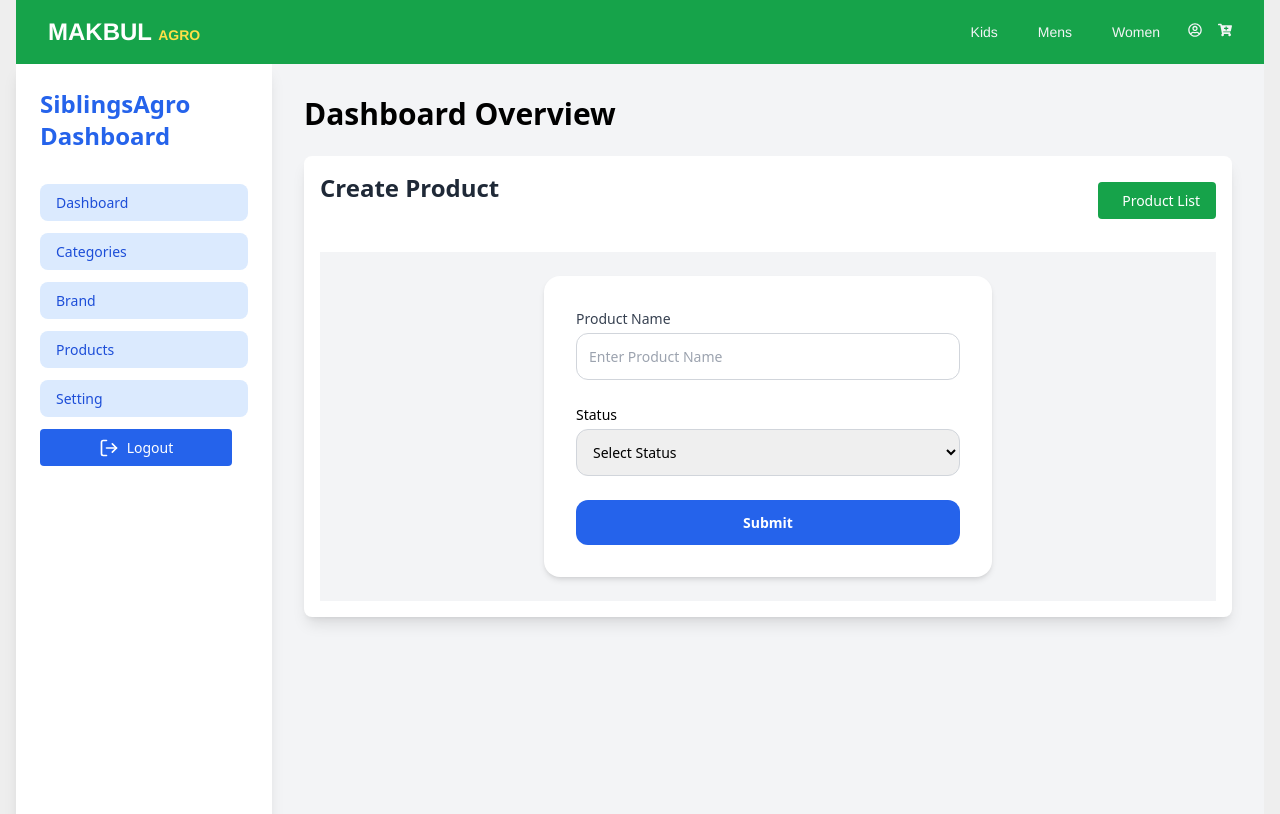
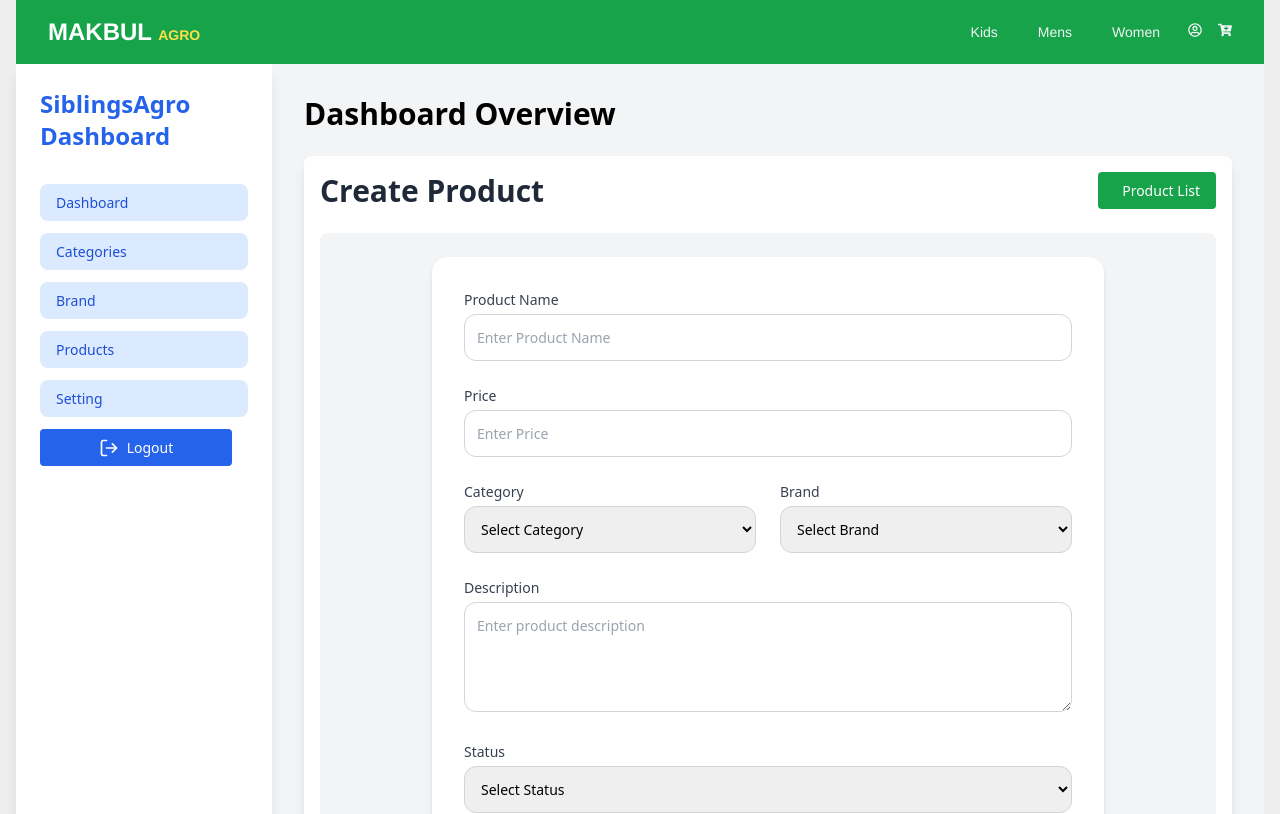
Before and after one commit to makbulhosen5000/lara-react-ecom, a React (Vite) app in the folder frontend/: page /admin/products/create in a window 1280 px wide. Shown: the top 814 px of the page. Built offline with nearby package versions, Linux system fonts and the light colour scheme; no server answers; sample sign-in values are in the browser's storage.

Commit message:
added category and brand in product page

```diff
--- a/frontend/src/components/auth/admin/product/CreateProduct.jsx
+++ b/frontend/src/components/auth/admin/product/CreateProduct.jsx
@@ -6,6 +6,10 @@ import { useForm } from 'react-hook-form';
 import { toast } from 'react-toastify';
 
 function CreateProduct() {
+  // category and brand state
+   const [categories, setCategories] = useState([]);
+   console.log( "all cat:-",categories);
+   const [brands, setBrands] = useState([]);
    const [disable, setDisable] = useState(false);
 
       const navigate = useNavigate();
@@ -46,11 +50,53 @@ function CreateProduct() {
           console.error("Error fetching products:", error);
         }
         };
+       //category fetch function
+      const fetchCategories = async () => {
+        try {
+          const response = await fetch(`${apiUrl}/categories`, {
+            method: 'GET',
+            headers: {
+              'Content-Type': 'application/json',
+              'Accept': 'application/json',
+              'Authorization': `Bearer ${adminToken()}`,
+            },
+          });
+          const result = await response.json();
+          setCategories(result.data);
+        } catch (error) {
+          console.error("Error fetching categories:", error);
+          return [];
+        }
+      };
+      //brand fetch function
+      const fetchBrands = async () => {
+        try {
+          const response = await fetch(`${apiUrl}/brands`, {
+            method: 'GET',
+            headers: {
+              'Content-Type': 'application/json',
+              'Accept': 'application/json',
+              'Authorization': `Bearer ${adminToken()}`,
+            },
+          });
+          const result = await response.json();
+          setBrands(result.data);
+        } catch (error) {
+          console.error("Error fetching brands:", error);
+          return [];
+        }
+      };
+
+      // useEffect to fetch categories on component mount
       useEffect(() => {
         setTimeout(()=>{
           saveProduct();
+          fetchCategories();
+          fetchBrands();
         },1000)
       }, []);
+
+
 
   return (
 
@@ -60,68 +106,148 @@ function CreateProduct() {
           {/* <!-- Main Content --> */}
           <main className="flex-1 p-8">
             <h2 className="text-3xl font-bold mb-6">Dashboard Overview</h2>
-
             {/* <!-- Cards --> */}
-            <div className="max-w-6xl mx-auto  p-4 bg-white shadow-lg rounded-lg">
+            <div className="max-w-6xl mx-auto p-4 bg-white shadow-lg rounded-lg">
               <div className="flex items-center justify-between mb-6">
-                  <h2 className="text-2xl font-bold text-gray-800 mb-6">Create Product</h2>
-                  <Link to="/admin/products" className="inline-flex items-center bg-green-600 text-white px-4 py-2 rounded hover:bg-blue-700 transition">
-                    <i className="fa-solid fa-plus mr-2"></i> Product List
+                <h2 className="text-3xl font-bold text-gray-800">Create Product</h2>
+                <Link
+                  to="/admin/products"
+                  className="inline-flex items-center bg-green-600 text-white px-4 py-2 rounded hover:bg-green-700 transition"
+                >
+                  <i className="fa-solid fa-list mr-2"></i> Product List
                 </Link>
               </div>
-                <div className="overflow-x-auto">
-                  <div className=" bg-gray-100 flex items-center justify-center p-6">
-                    <form onSubmit={handleSubmit(saveProduct)} className="bg-white p-8 rounded-2xl shadow-md w-full max-w-md space-y-6">
-                      {/* <h2 className="text-2xl font-bold text-gray-800 text-center">Add Product</h2> */}
 
+              <div className="bg-gray-100 flex items-center justify-center p-6 rounded-lg">
+                <form
+                  onSubmit={handleSubmit(saveProduct)}
+                  className="bg-white p-8 rounded-2xl shadow-md w-full max-w-2xl space-y-6"
+                >
+                  {/* Product Title */}
                   <div>
-                        <label className="block text-gray-700 font-medium mb-1" htmlFor="name">Product Name</label>
+                    <label className="block text-gray-700 font-medium mb-1">Product Name</label>
                     <input
-                        {
-                          ...register('title',{
-                              required: "The product field is required",
-                            })
-                        }
-                          name="title"
+                      {...register("title", {
+                        required: "The product name is required",
+                      })}
                       type="text"
-                          className={`w-full border border-gray-300 rounded-xl p-3 focus:outline-none focus:ring-2 focus:ring-blue-500 ${errors.name && 'is-invalid'}`}
+                      className={`w-full border border-gray-300 rounded-xl p-3 focus:outline-none focus:ring-2 focus:ring-blue-500 ${
+                        errors.title && "border-red-500"
+                      }`}
                       placeholder="Enter Product Name"
-                          required
                     />
-                        {
-                          errors.name && (
-                          <span className="text-red-500 text-sm">{errors.name.message}</span>
-                          )
-                        }
+                    {errors.title && (
+                      <span className="text-red-500 text-sm">{errors.title.message}</span>
+                    )}
                   </div>
+
+                  {/* Price */}
                   <div>
-                        <label className="block font-medium mb-1" htmlFor="name">Status</label>
+                    <label className="block text-gray-700 font-medium mb-1">Price</label>
+                    <input
+                      {...register("price", {
+                        required: "The price is required",
+                      })}
+                      type="number"
+                      className={`w-full border border-gray-300 rounded-xl p-3 focus:outline-none focus:ring-2 focus:ring-blue-500 ${
+                        errors.price && "border-red-500"
+                      }`}
+                      placeholder="Enter Price"
+                    />
+                    {errors.price && (
+                      <span className="text-red-500 text-sm">{errors.price.message}</span>
+                    )}
+                  </div>
+
+                  {/* Category & Brand (Side by Side) */}
+                  <div className="flex gap-6">
+                    {/* Category */}
+                    <div className="w-1/2">
+                      <label className="block text-gray-700 font-medium mb-1">Category</label>
                       <select
-                        {
-                          ...register('status',{
+                        {...register("category", {
+                          required: "The category is required",
+                        })}
+                        className={`w-full border border-gray-300 rounded-xl p-3 focus:outline-none focus:ring-2 focus:ring-blue-500 ${
+                          errors.category && "border-red-500"
+                        }`}
+                      >
+                        <option value="">Select Category</option>
+                        <option value="electronics">Electronics</option>
+                        <option value="fashion">Fashion</option>
+                        <option value="health">Health</option>
+                      </select>
+                      {errors.category && (
+                        <span className="text-red-500 text-sm">{errors.category.message}</span>
+                      )}
+                    </div>
+
+                    {/* Brand */}
+                    <div className="w-1/2">
+                      <label className="block text-gray-700 font-medium mb-1">Brand</label>
+                      <select
+                        {...register("brand", {
+                          required: "The brand is required",
+                        })}
+                        className={`w-full border border-gray-300 rounded-xl p-3 focus:outline-none focus:ring-2 focus:ring-blue-500 ${
+                          errors.brand && "border-red-500"
+                        }`}
+                      >
+                        <option value="">Select Brand</option>
+                        <option value="apple">Apple</option>
+                        <option value="samsung">Samsung</option>
+                        <option value="nike">Nike</option>
+                      </select>
+                      {errors.brand && (
+                        <span className="text-red-500 text-sm">{errors.brand.message}</span>
+                      )}
+                    </div>
+                  </div>
+
+                  {/* Description */}
+                  <div>
+                    <label className="block text-gray-700 font-medium mb-1">Description</label>
+                    <textarea
+                      {...register("description", {
+                        required: "The description is required",
+                      })}
+                      rows="4"
+                      className={`w-full border border-gray-300 rounded-xl p-3 focus:outline-none focus:ring-2 focus:ring-blue-500 ${
+                        errors.description && "border-red-500"
+                      }`}
+                      placeholder="Enter product description"
+                    ></textarea>
+                    {errors.description && (
+                      <span className="text-red-500 text-sm">{errors.description.message}</span>
+                    )}
+                  </div>
+
+                  {/* Status */}
+                  <div>
+                    <label className="block text-gray-700 font-medium mb-1">Status</label>
+                    <select
+                      {...register("status", {
                         required: "The status field is required",
-                            })
-                        }
-                        id="status"
-                        name="status"
-                        className={`w-full border border-gray-300 rounded-xl p-3 focus:outline-none focus:ring-2 focus:ring-blue-500 ${errors.status && 'is-invalid'}`}
-                        required
+                      })}
+                      className={`w-full border border-gray-300 rounded-xl p-3 focus:outline-none focus:ring-2 focus:ring-blue-500 ${
+                        errors.status && "border-red-500"
+                      }`}
                     >
-                        <option value="" selected disabled>Select Status</option>
+                      <option value="" disabled selected>
+                        Select Status
+                      </option>
                       <option value="1">Active</option>
                       <option value="0">Inactive</option>
                     </select>
-
-                      {
-                        errors.status && (
+                    {errors.status && (
                       <span className="text-red-500 text-sm">{errors.status.message}</span>
-                        )
-                      }
+                    )}
                   </div>
 
+                  {/* Submit Button */}
                   <button
+                    type="submit"
                     disabled={disable}
-                        type="submit"
                     className="w-full bg-blue-600 hover:bg-blue-700 text-white font-semibold py-3 rounded-xl transition duration-300"
                   >
                     Submit
@@ -129,8 +255,6 @@ function CreateProduct() {
                 </form>
               </div>
             </div>
-            </div>
-
           </main>
           </div>
         </div>
--- a/frontend/src/components/auth/admin/product/products.jsx
+++ b/frontend/src/components/auth/admin/product/products.jsx
@@ -49,6 +49,7 @@ function Product() {
     return () => clearTimeout(timer);
   }, []);
 
+  // delete product function
   const deleteProduct = async (id) => {
     if (window.confirm("Are you sure you want to delete this Product?")) {
       try {
@@ -98,7 +99,11 @@ function Product() {
                 <thead className="bg-gray-100 text-gray-700 uppercase text-sm">
                   <tr>
                     <th className="px-6 py-3">ID</th>
-                    <th className="px-6 py-3">Name</th>
+                    <th className="px-6 py-3">Image</th>
+                    <th className="px-6 py-3">Title</th>
+                    <th className="px-6 py-3">Price</th>
+                    <th className="px-6 py-3">Qty</th>
+                    <th className="px-6 py-3">Sku</th>
                     <th className="px-6 py-3">Status</th>
                     <th className="px-6 py-3">Action</th>
                   </tr>
@@ -124,13 +129,25 @@ function Product() {
                     currentItems.map((product, index) => (
                       <tr key={product.id} className="hover:bg-gray-50">
                         <td className="px-6 py-4">{indexOfFirstItem + index + 1}</td>
-                        <td className="px-6 py-4">{product.title}</td>
+                        <td className="px-6 py-4">
+                          {
+                            product.image_url ? (
+                              <img src={product.image_url} alt="Product Image" width={70} />
+                            ) : (
+                              <span className="text-gray-500">No Image</span>
+                            )
+                          }
+                        </td>
+                        <td className="px-6 py-4">{product?.title}</td>
+                        <td className="px-6 py-4">{product?.price}</td>
+                        <td className="px-6 py-4">{product?.qty}</td>
+                        <td className="px-6 py-4">{product?.sku}</td>
                         <td className="px-6 py-4">
                           <span className={`inline-block ${Product.status === 1 ? 'bg-green-600' : 'bg-red-600'} text-white text-xs font-semibold px-2.5 py-0.5 rounded`}>
                             {product.status === 1 ? 'Active' : 'Inactive'}
                           </span>
                         </td>
-                        <td className="px-6 py-4 space-x-2">
+                        <td className="px-2 py-3 space-x-2">
                           <Link to={`/admin/products/edit/${product.id}`} className="inline-flex items-center bg-blue-600 text-white px-3 py-2 rounded hover:bg-blue-700 transition">
                             <FaRegEdit />
                           </Link>
```
Also changed, not shown: 1 other file (tests, documents, lock files or other folders). Lines whose indentation alone changed are shown as unchanged.
